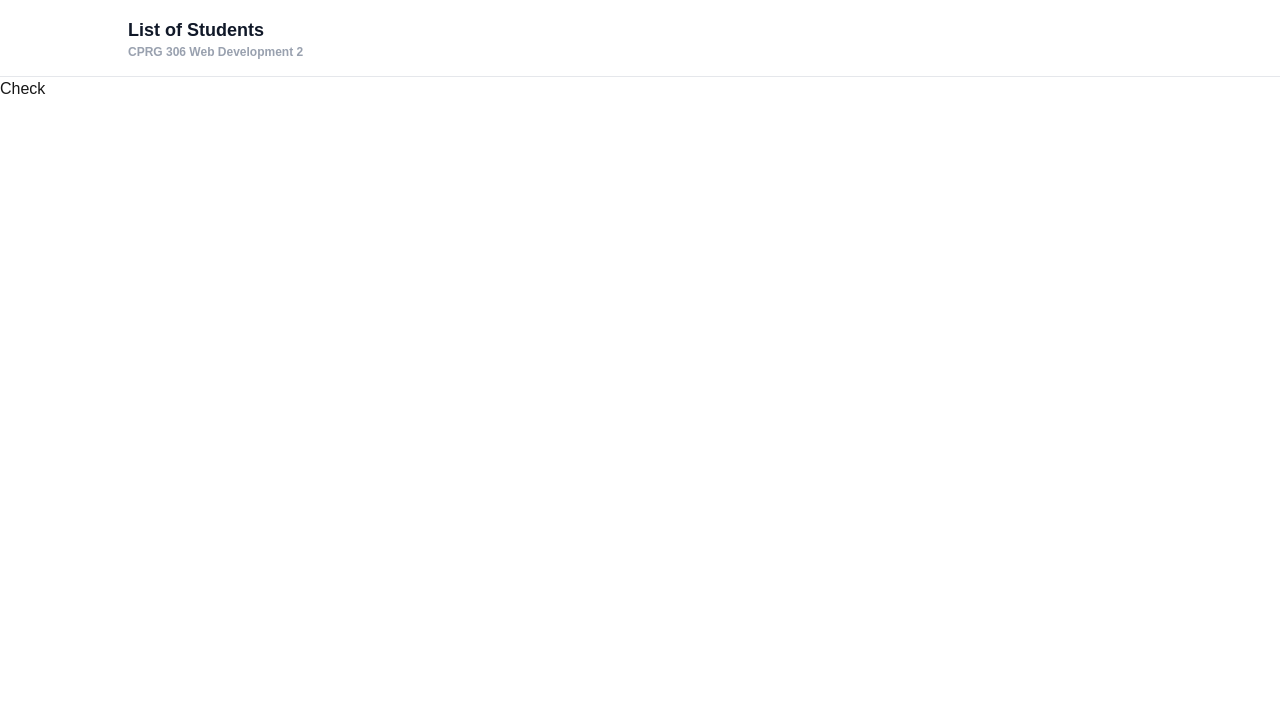
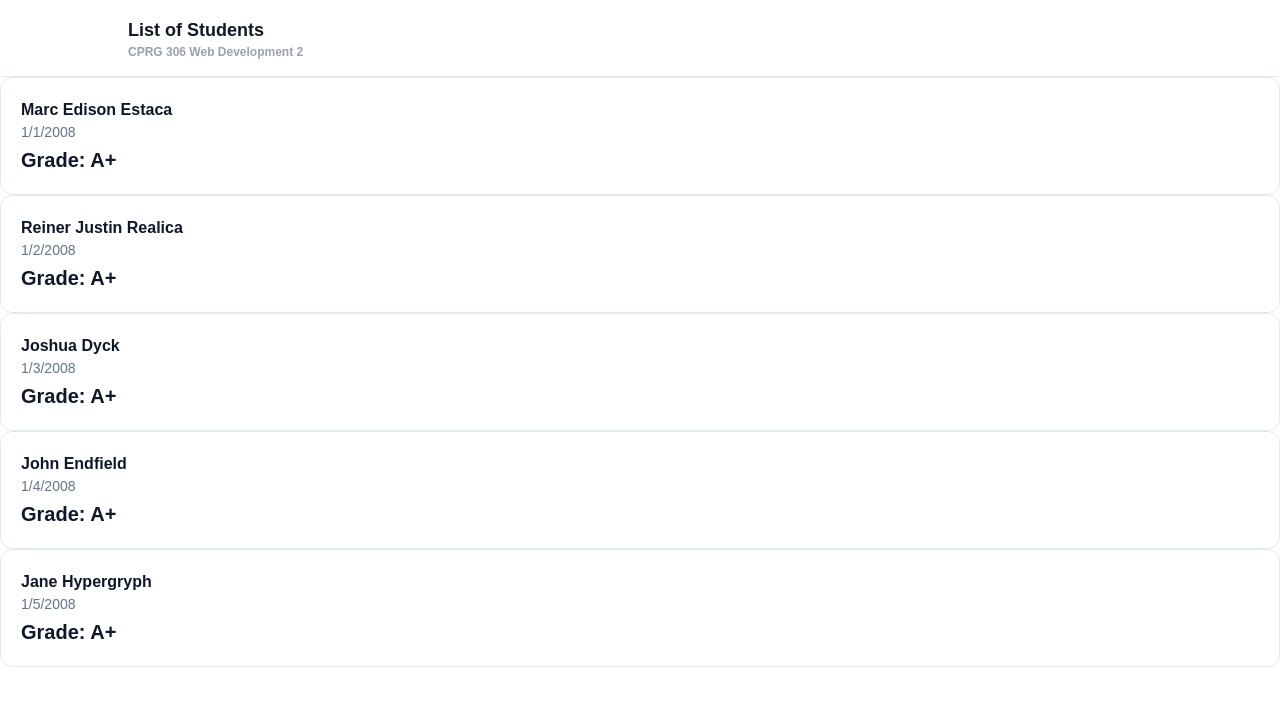
Before and after one commit to mebestaca/webdev2assignment2, a Next.js app: page / in a window 1280 px wide. Shown: the top 706 px of the page. Built offline with nearby package versions, Linux system fonts and the light colour scheme.

Commit message:
added student list and student card

```diff
--- /dev/null
+++ b/app/components/StudentCard.tsx
@@ -0,0 +1,21 @@
+import { Student } from '@/lib/data'
+import React from 'react'
+import Link from "next/link";
+
+type StudentProp = {
+    student: Student
+}
+
+const StudentCard = ({student} : StudentProp) => {
+  return (
+    <div className="bg-white border border-slate-200 rounded-xl p-5 shadow-sm-flex flex-col gap-3">
+      <h2 className="text-base font-bold text-slate-900">{`${student.firstName} ${student.lastName}`}</h2>
+      <p className="text-sm text-slate-500 flex-1">{student.dateOfBirth.toLocaleDateString('en-US')}</p>
+      <div className="flex items-center justify-between mt-1">
+        <strong className="text-xl text-slate-900">Grade: {student.grade}</strong>
+      </div>
+    </div>
+  )
+}
+
+export default StudentCard
--- /dev/null
+++ b/app/components/StudentListSection.tsx
@@ -0,0 +1,15 @@
+import { students } from '@/lib/data'
+import React from 'react'
+import StudentCard from './StudentCard'
+
+const StudentListSection = () => {
+  return (
+    <div>
+       {students.map((student)=>(
+            <StudentCard key={student.id} student={student}/>
+        ))}
+    </div>
+  )
+}
+
+export default StudentListSection
--- a/app/page.tsx
+++ b/app/page.tsx
@@ -1,9 +1,10 @@
 import Image from "next/image";
+import StudentListSection from "./components/StudentListSection";
 
 export default function Home() {
   return (
     <div>
-      <h1>Check</h1>
+      <StudentListSection/>
     </div>
   );
 }
--- a/lib/data.ts
+++ b/lib/data.ts
@@ -36,7 +36,7 @@ export const students : Student[] = [
         grade: "A+"
     },
     {
-        id: "A001",
+        id: "A005",
         firstName: "Jane",
         lastName: "Hypergryph",
         dateOfBirth: new Date("2008-01-05"),
```
